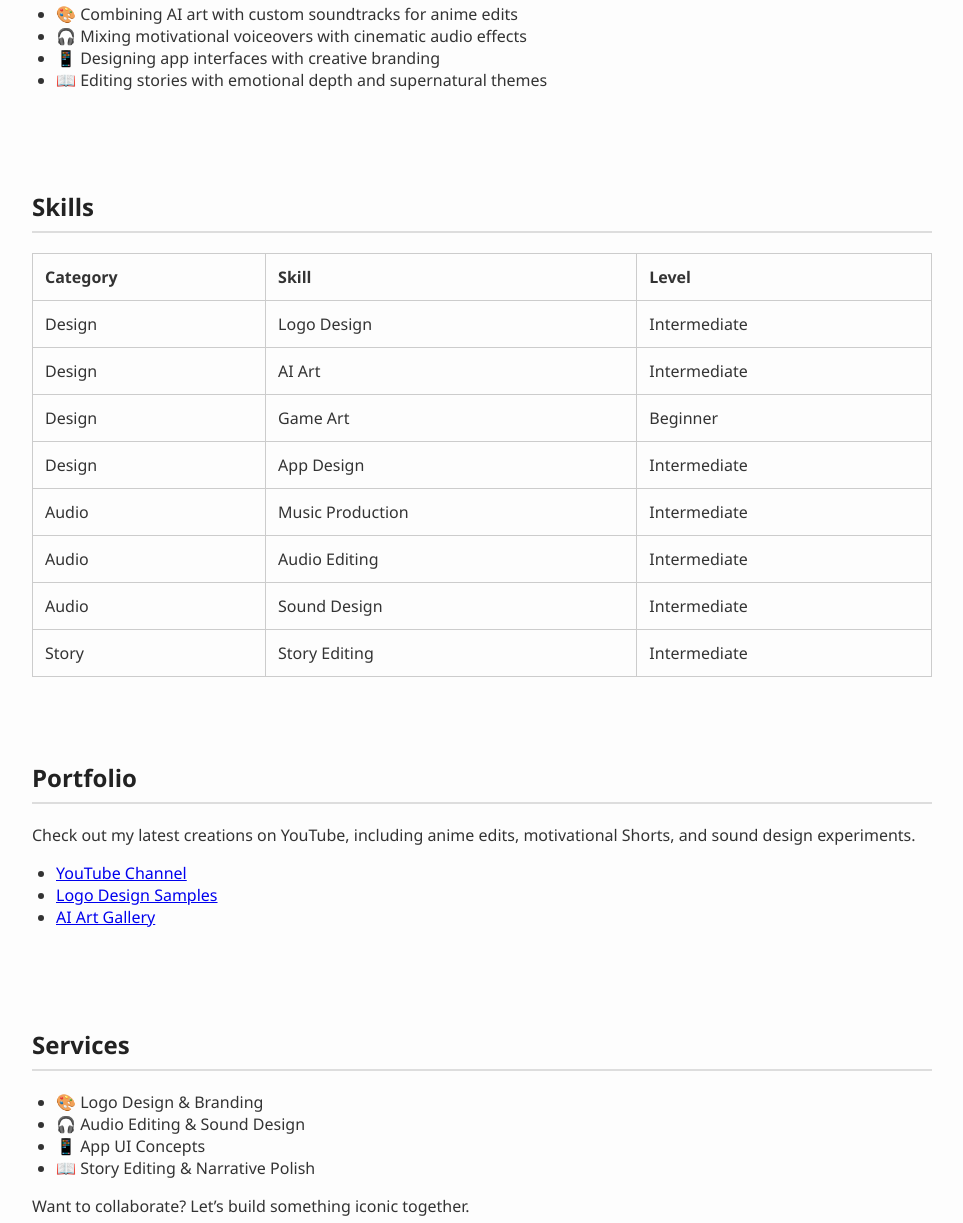
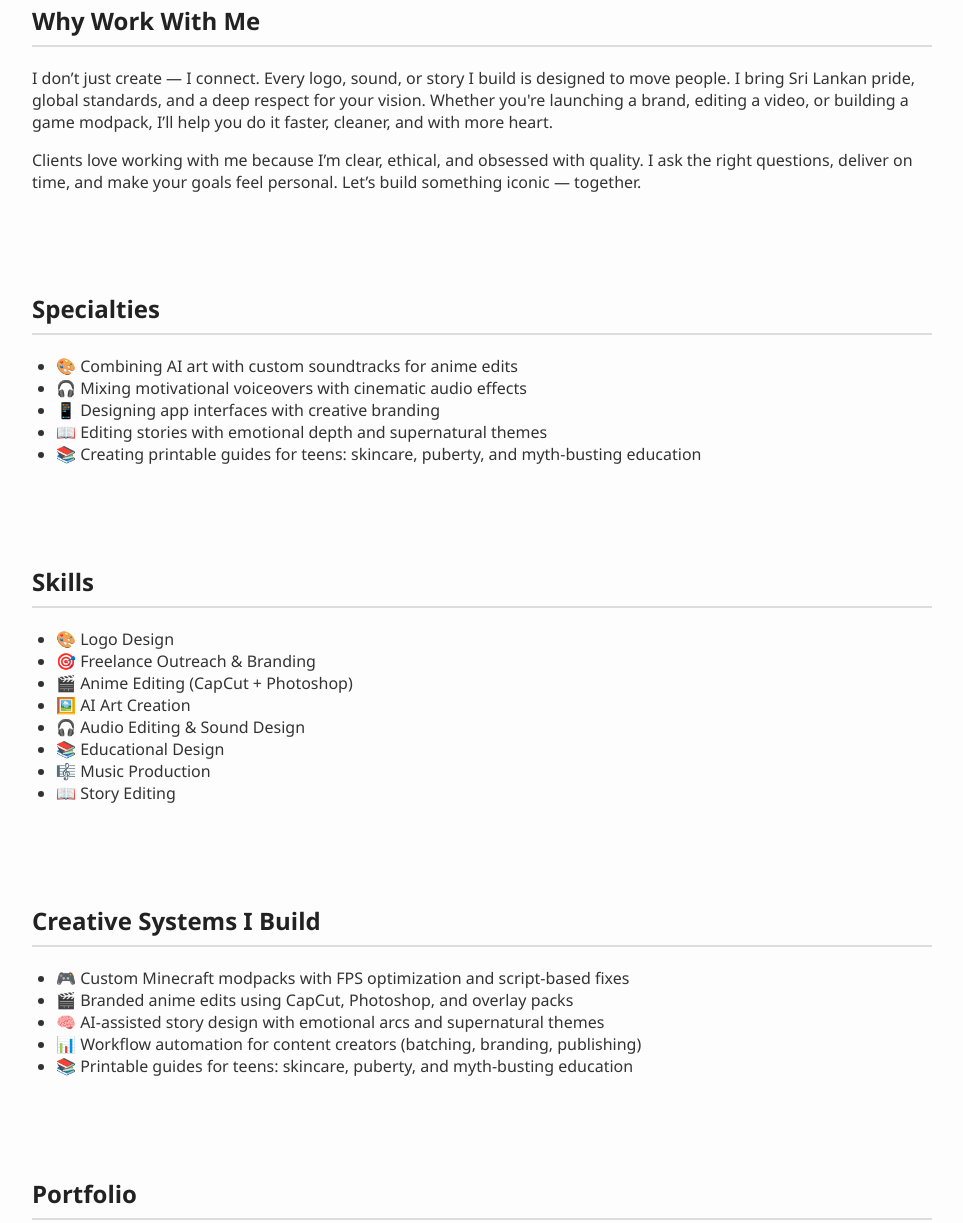
Before and after one commit to Dreamhallov/SFlowTony.github.io, a plain HTML site: page index.html in a window 1280 px wide. Shown: the part 621-1844 px from the top of the page, without its empty margins (158-1121 px from the left). Drawn offline with Linux system fonts and the light colour scheme.

Commit message:
Add files via upload

```diff
--- a/index.html
+++ b/index.html
@@ -7,19 +7,21 @@
   <meta name="description" content="Senul is a Sri Lankan creator blending logo design, AI art, music production, audio editing, and story development into immersive digital experiences. Explore her portfolio, services, and global creative journey.">
   <style>
     body {
+      margin: 0;
       font-family: 'Segoe UI', sans-serif;
-      margin: 0;
       background: #fdfdfd;
       color: #333;
     }
     header {
-      background: linear-gradient(to right, #222, #444);
+      background: url('https://copilot.microsoft.com/th/id/BCO.1684c6ae-8951-4388-b34a-b75466ff2077.png') no-repeat center center;
+      background-size: cover;
       color: #fff;
-      padding: 2rem;
+      padding: 4rem 2rem;
       text-align: center;
+      text-shadow: 0 0 5px #000;
     }
     nav {
-      background: #333;
+      background: rgba(0, 0, 0, 0.7);
       display: flex;
       justify-content: center;
       gap: 2rem;
@@ -39,16 +41,6 @@
       color: #222;
       border-bottom: 2px solid #ddd;
       padding-bottom: 0.5rem;
-    }
-    table {
-      width: 100%;
-      border-collapse: collapse;
-      margin-top: 1rem;
-    }
-    th, td {
-      border: 1px solid #ccc;
-      padding: 0.75rem;
-      text-align: left;
     }
     ul {
       padding-left: 1.5rem;
@@ -71,8 +63,10 @@
 
   <nav>
     <a href="#about">About</a>
+    <a href="#why-me">Why Me</a>
     <a href="#specialties">Specialties</a>
     <a href="#skills">Skills</a>
+    <a href="#systems">Systems</a>
     <a href="#portfolio">Portfolio</a>
     <a href="#services">Services</a>
     <a href="#contact">Contact</a>
@@ -83,6 +77,12 @@
     <p>I’m Senul, a multi-skilled creator blending design, sound, and storytelling to build immersive experiences. From AI art to audio editing, I craft content that resonates emotionally and visually. My goal is to represent Sri Lanka on the global stage through authentic, high-impact creations.</p>
   </section>
 
+  <section id="why-me">
+    <h2>Why Work With Me</h2>
+    <p>I don’t just create — I connect. Every logo, sound, or story I build is designed to move people. I bring Sri Lankan pride, global standards, and a deep respect for your vision. Whether you're launching a brand, editing a video, or building a game modpack, I’ll help you do it faster, cleaner, and with more heart.</p>
+    <p>Clients love working with me because I’m clear, ethical, and obsessed with quality. I ask the right questions, deliver on time, and make your goals feel personal. Let’s build something iconic — together.</p>
+  </section>
+
   <section id="specialties">
     <h2>Specialties</h2>
     <ul>
@@ -90,22 +90,33 @@
       <li>🎧 Mixing motivational voiceovers with cinematic audio effects</li>
       <li>📱 Designing app interfaces with creative branding</li>
       <li>📖 Editing stories with emotional depth and supernatural themes</li>
+      <li>📚 Creating printable guides for teens: skincare, puberty, and myth-busting education</li>
     </ul>
   </section>
 
   <section id="skills">
     <h2>Skills</h2>
-    <table>
-      <tr><th>Category</th><th>Skill</th><th>Level</th></tr>
-      <tr><td>Design</td><td>Logo Design</td><td>Intermediate</td></tr>
-      <tr><td>Design</td><td>AI Art</td><td>Intermediate</td></tr>
-      <tr><td>Design</td><td>Game Art</td><td>Beginner</td></tr>
-      <tr><td>Design</td><td>App Design</td><td>Intermediate</td></tr>
-      <tr><td>Audio</td><td>Music Production</td><td>Intermediate</td></tr>
-      <tr><td>Audio</td><td>Audio Editing</td><td>Intermediate</td></tr>
-      <tr><td>Audio</td><td>Sound Design</td><td>Intermediate</td></tr>
-      <tr><td>Story</td><td>Story Editing</td><td>Intermediate</td></tr>
-    </table>
+    <ul>
+      <li>🎨 Logo Design</li>
+      <li>🎯 Freelance Outreach & Branding</li>
+      <li>🎬 Anime Editing (CapCut + Photoshop)</li>
+      <li>🖼️ AI Art Creation</li>
+      <li>🎧 Audio Editing & Sound Design</li>
+      <li>📚 Educational Design</li>
+      <li>🎼 Music Production</li>
+      <li>📖 Story Editing</li>
+    </ul>
+  </section>
+
+  <section id="systems">
+    <h2>Creative Systems I Build</h2>
+    <ul>
+      <li>🎮 Custom Minecraft modpacks with FPS optimization and script-based fixes</li>
+      <li>🎬 Branded anime edits using CapCut, Photoshop, and overlay packs</li>
+      <li>🧠 AI-assisted story design with emotional arcs and supernatural themes</li>
+      <li>📊 Workflow automation for content creators (batching, branding, publishing)</li>
+      <li>📚 Printable guides for teens: skincare, puberty, and myth-busting education</li>
+    </ul>
   </section>
 
   <section id="portfolio">
@@ -125,6 +136,8 @@
       <li>🎧 Audio Editing & Sound Design</li>
       <li>📱 App UI Concepts</li>
       <li>📖 Story Editing & Narrative Polish</li>
+      <li>🧠 Modpack Optimization & Scripting</li>
+      <li>📣 Freelance Outreach & Channel Branding</li>
     </ul>
     <p>Want to collaborate? Let’s build something iconic together.</p>
   </section>
```
